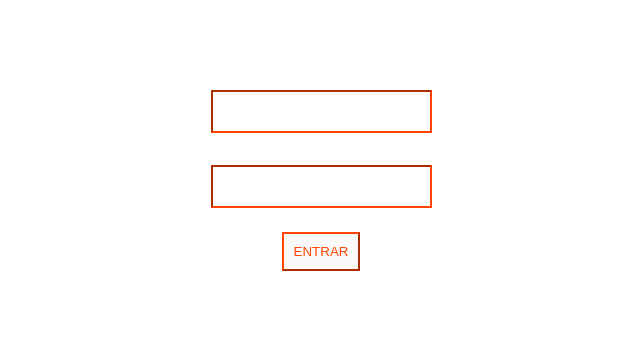
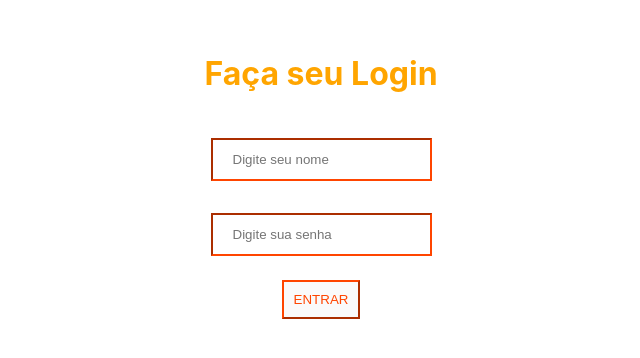
Before and after one commit to leandropiassetta/challenge-123Projetei, a React (Create React App) app in the folder frontend/123projetei/: page / in a window 1280 px wide. Shown: the part 240-598 px from the top of the page, without its empty margins (319-959 px from the left). Built offline with nearby package versions, Linux system fonts and the light colour scheme.

Commit message:
ajustes finais CSS page login

```diff
--- a/frontend/123projetei/src/pages/Login/index.jsx
+++ b/frontend/123projetei/src/pages/Login/index.jsx
@@ -32,11 +32,12 @@ function Login() {
     }
 
   return (
-    <div className="login">
-      <input type="text" onChange= { digitarNome } />
-      <input type="text" onChange= { digitarSenha }/>
-      <button id="btn" disabled={desautorizado} onClick={ Clicar }>ENTRAR</button>
-    </div>
+      <div className="login">
+        <h1>Faça seu Login</h1>
+        <input type="text" placeholder='Digite seu nome' onChange= { digitarNome } />
+        <input type="text" placeholder='Digite sua senha' onChange= { digitarSenha }/>
+        <button id="btn" disabled={desautorizado} onClick={ Clicar }>ENTRAR</button>
+      </div>
   );
 
 }
```
